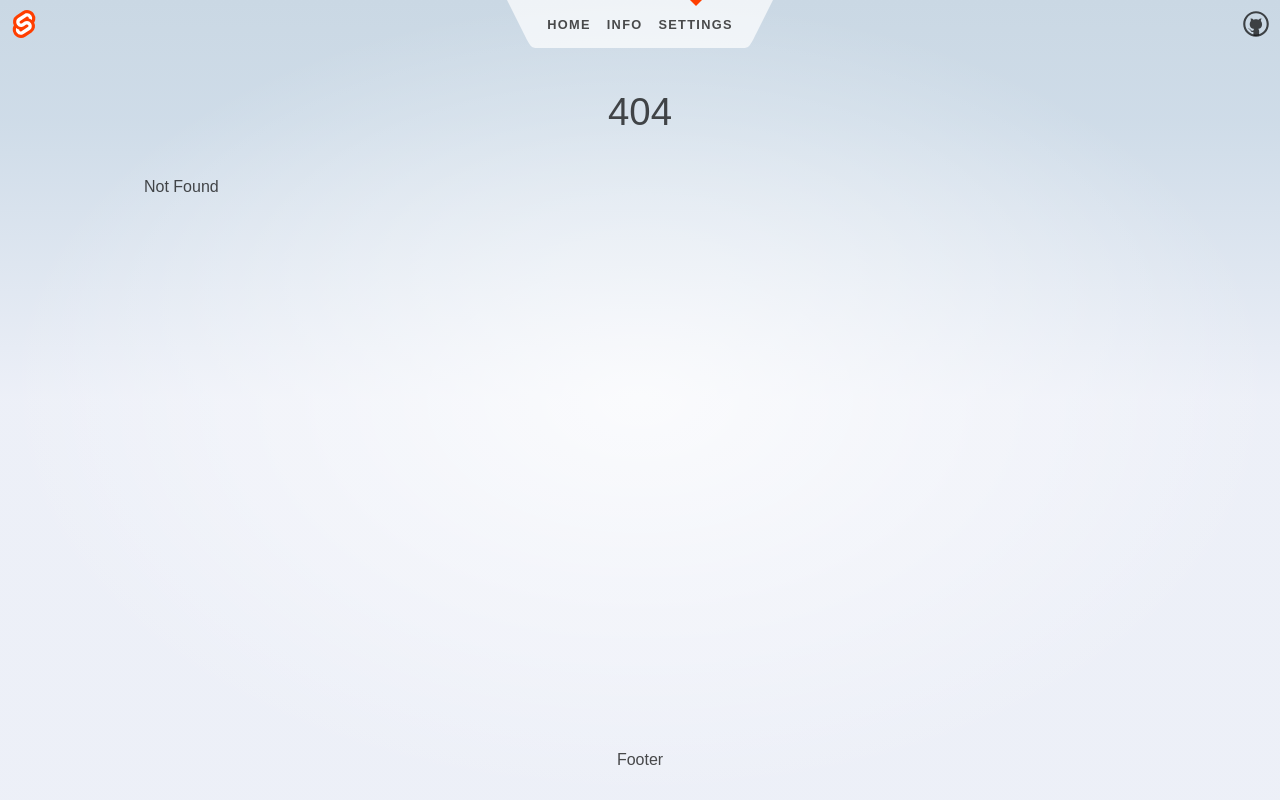
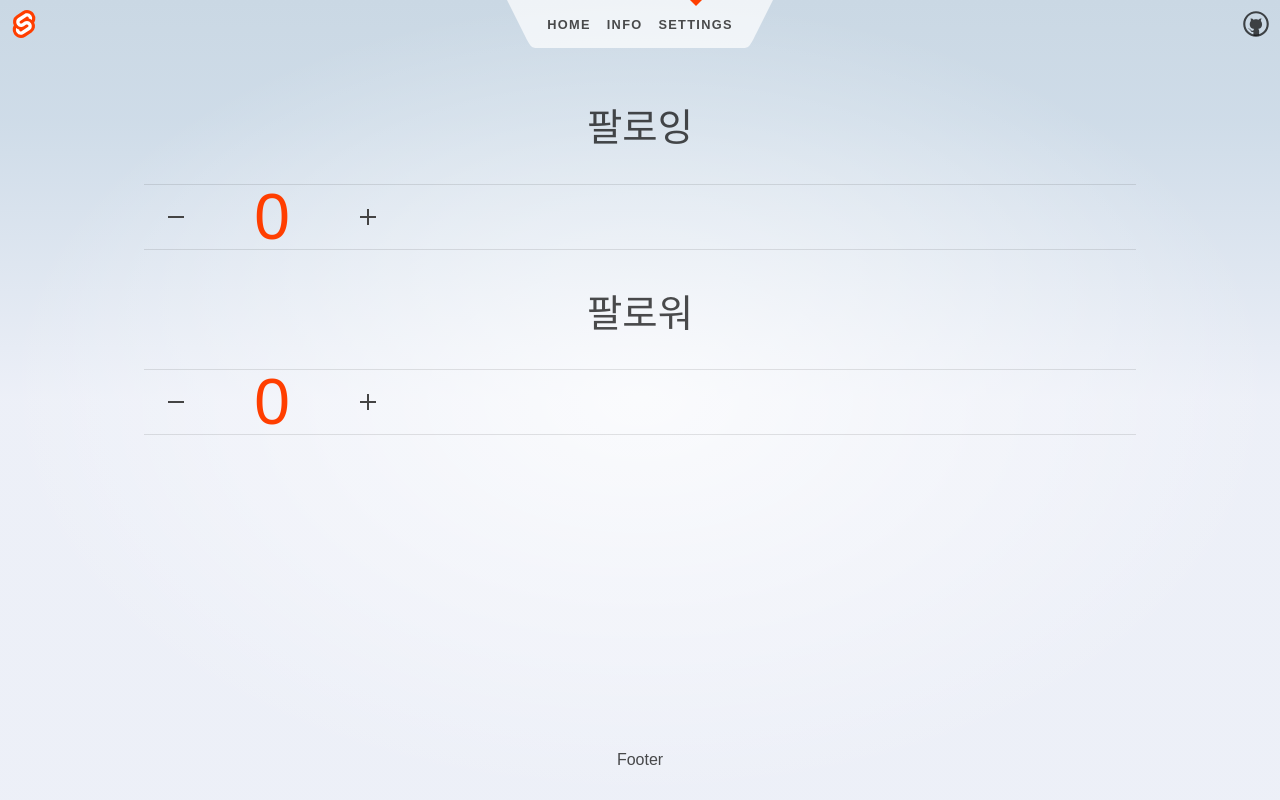
Before and after one commit to daepang/svelte-study, a SvelteKit app: page /settings in a window 1280 px wide. Before the commit this address had no page. Built offline with nearby package versions, Linux system fonts and the light colour scheme.

Commit message:
counter 작업중

```diff
--- a/src/routes/Counter.svelte
+++ b/src/routes/Counter.svelte
@@ -1,7 +1,18 @@
 <script lang="ts">
 	import { spring } from 'svelte/motion';
+	import { followingCnt, followerCnt } from './Store';
 
 	let count = 0;
+	let following = 0;
+	let follower = 0;
+
+	followerCnt.subscribe(data => {
+		following = data;
+	});
+
+	followerCnt.subscribe(data => {
+		follower = data;
+	});
 
 	const displayed_count = spring();
 	$: displayed_count.set(count);
@@ -11,10 +22,28 @@
 		// handle negative numbers
 		return ((n % m) + m) % m;
 	}
+	export let type;
+
+	const handleCounter = (inputNumber: number) => {
+		switch (type) {
+			case '팔로잉' :
+				followingCnt.update(n => {
+					return n + inputNumber;
+				});
+				break;
+			case '팔로워' :
+				followerCnt.update(n => {
+					return n + inputNumber;
+				});
+				break;
+			default : break;
+		}
+	}
 </script>
 
+<h1>{type}</h1>
 <div class="counter">
-	<button on:click={() => (count -= 1)} aria-label="Decrease the counter by one">
+	<button on:click={() => handleCounter(-1)} aria-label="Decrease the counter by one">
 		<svg aria-hidden="true" viewBox="0 0 1 1">
 			<path d="M0,0.5 L1,0.5" />
 		</svg>
@@ -22,12 +51,12 @@
 
 	<div class="counter-viewport">
 		<div class="counter-digits" style="transform: translate(0, {100 * offset}%)">
-			<strong class="hidden" aria-hidden="true">{Math.floor($displayed_count + 1)}</strong>
+			<strong class="hidden" aria-hidden="true">{following}</strong>
 			<strong>{Math.floor($displayed_count)}</strong>
 		</div>
 	</div>
 
-	<button on:click={() => (count += 1)} aria-label="Increase the counter by one">
+	<button on:click={() => handleCounter(1)} aria-label="Increase the counter by one">
 		<svg aria-hidden="true" viewBox="0 0 1 1">
 			<path d="M0,0.5 L1,0.5 M0.5,0 L0.5,1" />
 		</svg>
--- /dev/null
+++ b/src/routes/settings/+page.svelte
@@ -0,0 +1,15 @@
+<script>
+    import Counter from '../Counter.svelte';
+
+    const imageUrl = 'https://picsum.photos/100/100';
+
+    const followingCnt = 0;
+    const followerCnt = 0;
+
+</script>
+
+<section>
+    <Counter type="팔로잉"/>
+
+    <Counter type="팔로워"/>
+</section>
```
Also changed, not shown: src/routes/+page.svelte (+14 -4 lines), src/routes/info/+page.svelte (added).
